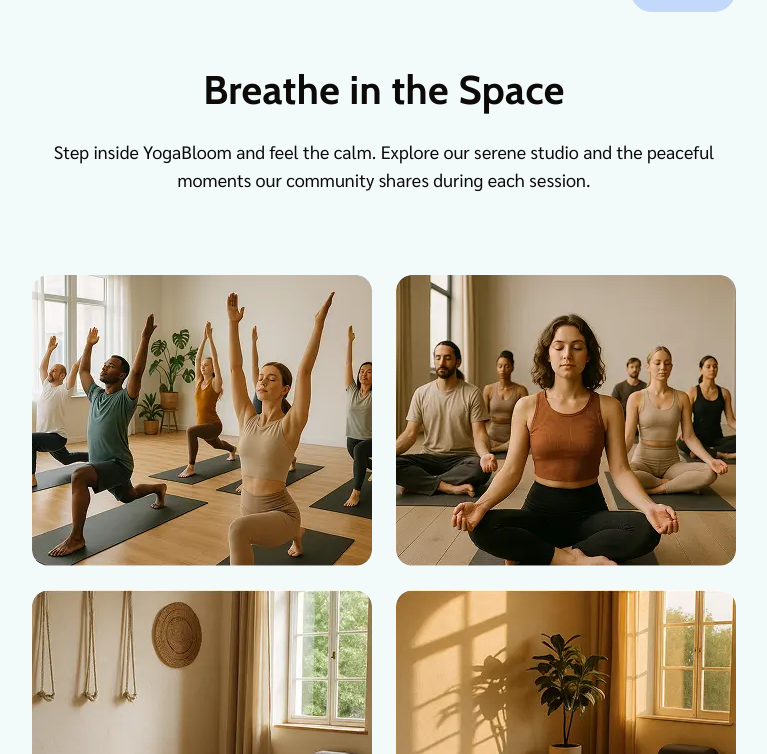
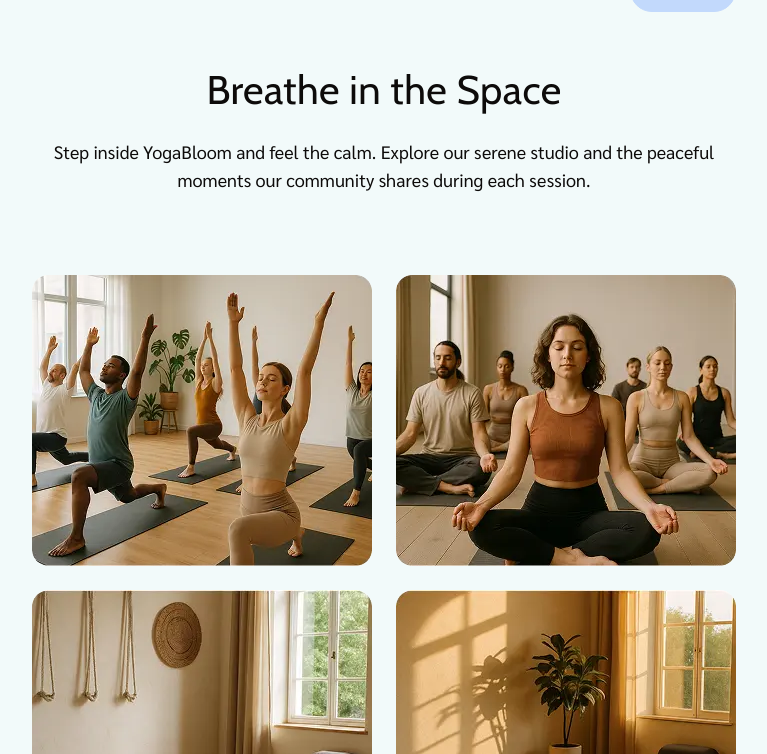
Before and after one commit to kuroimera/project-circus-13, a website built with Vite: page src/index.html in a window 1280 px wide. Shown: the part 46-800 px from the top of the page, without its empty margins (256-1023 px from the left). Built offline with nearby package versions, Linux system fonts and the light colour scheme.

Commit message:
Gallery fixed for check

```diff
--- a/src/css/gallery.css
+++ b/src/css/gallery.css
@@ -4,25 +4,25 @@
 
 
 .gallery-section {
-    padding: 64px 4px;
+    padding-left: 4px;
+    padding-right: 4px;
 }
 
 .gallery-title {
     font-family: "Cabin", sans-serif;
+    font-weight: 400;
     font-size: 40px;
     line-height: 1.2;
     letter-spacing: 0.01em;
     text-align: center;
-    color: #0d0b0a;
     text-transform: none;
+    margin-bottom: 20px;
 }
 
 .gallery-text {
     font-size: 18px;
     text-align: center;
-    color: #0d0b0a;
     text-transform: none;
-    margin-top: 20px;
     margin-bottom: 48px;
 }
 
@@ -46,11 +46,15 @@
 
 @media screen and (min-width: 768px) {
     .gallery-section {
-        padding: 40px 32px;
+        padding-top: 40px;
+        padding-bottom: 40px;
+    }
+
+    .gallery-title {
+        margin-bottom: 24px;
     }
 
     .gallery-text {
-        margin-top: 24px;
         margin-bottom: 80px;
     }
 
@@ -63,7 +67,7 @@
 
 @media screen and (min-width: 1336px) {
     .gallery-section {
-        padding: 112px 48px;
+        padding: 112px 64px;
     }
 
     .gallery-list-item {
--- a/src/partials/gallery.html
+++ b/src/partials/gallery.html
@@ -1,5 +1,5 @@
 <!-- section 4 -->
-<section class="gallery-section">
+<section class="section gallery-section">
   <div class="container">
     <h2 class="gallery-title">Breathe in the Space</h2>
     <p class="gallery-text">
```
